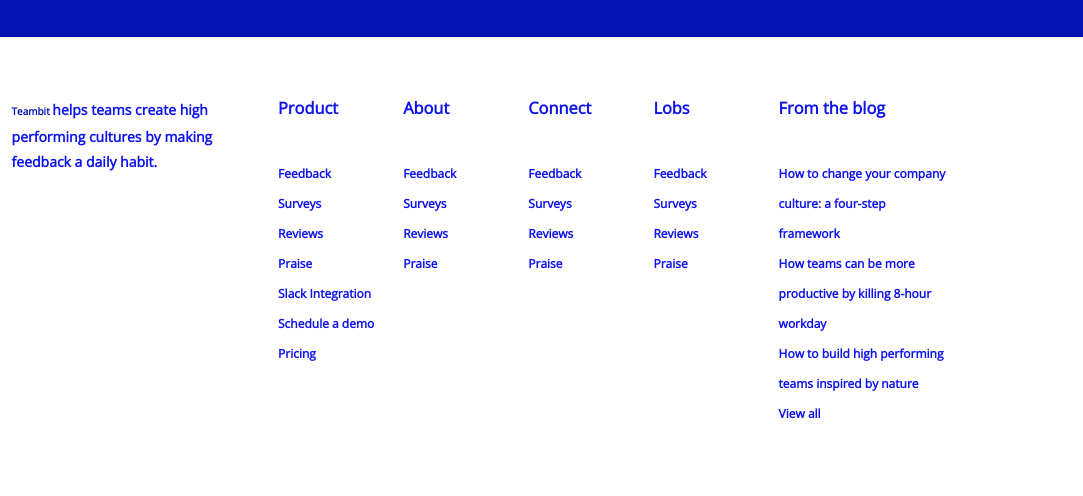
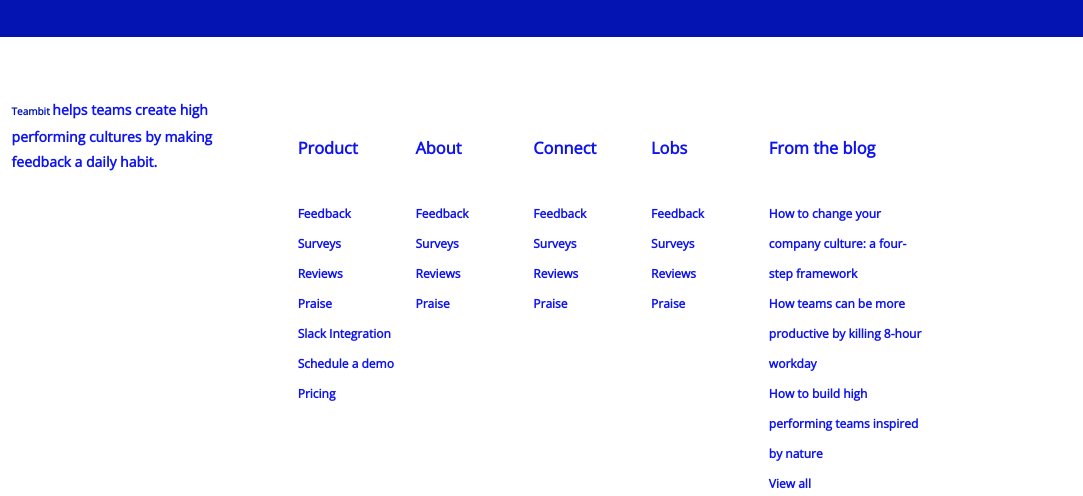
Before and after one commit to Giulia-M/node-sass-teambit, a website: page index.html in a window 1280 px wide. Shown: the part 4555-5051 px from the top of the page, 197-1280 px from the left. Before the commit the page ends 4984 px from the top, so only its background shows below. Drawn offline with nearby package versions, Linux system fonts and the light colour scheme.

Commit message:
mediaquery sul footer

```diff
--- a/src/app.scss
+++ b/src/app.scss
@@ -38,6 +38,7 @@
     }
     header nav ul .topnav.responsive {
         position: relative;
+
     }
 
     ul#myTopnav {
@@ -47,7 +48,7 @@
 
         li {
             list-style: none;
-            a {
+                a {
                 display: block;
                 text-align: left;
                 text-decoration: none;
--- a/src/partials/_footer.scss
+++ b/src/partials/_footer.scss
@@ -1,6 +1,8 @@
 //footer
 footer.container {
     margin-top: $spacing * 3;
+    @media all and (min-width:768px) {
+
         .row-footer {
             display: flex;
             .col-4-wrapper {
@@ -22,11 +24,14 @@
                     }
                 }
             }
+            @media all and (min-width:768px) {
                 .col-8 {
                     width: 66.66666667%;
                     .row {
                         display: flex;
                         margin: 0 auto;
+
+                        @media all and (min-width:768px) {
                             .col-2 {
                                 width: calc((100% / 12) * 2);
 
@@ -49,6 +54,9 @@
                                     }
                                 }
                             }
+                        }
+
+                        @media all and (min-width:768px) {
                             .col-3 {
                                 width: 25%;
 
@@ -74,7 +82,36 @@
 
                             }
                         }
+
+                    }
                 }
             }
 
         }
+    }
+
+}
+
+@mixin anchors {
+    text-decoration: none;
+    color: $secondary_color;
+    line-height: $line_height;
+    font-size: 12px;
+    font-weight: bold;
+}
+    .col-8, .col-4-wrapper {
+        padding: 0 20px;
+        h3 {
+            margin: $spacing * 2 0;
+            color: $secondary_color;
+        }
+        ul {
+            list-style: none;
+            li {
+                a {
+                    @include anchors;
+
+                }
+            }
+        }
+    }
```
Also changed, not shown: dist/app.css. Lines whose indentation alone changed are shown as unchanged.
